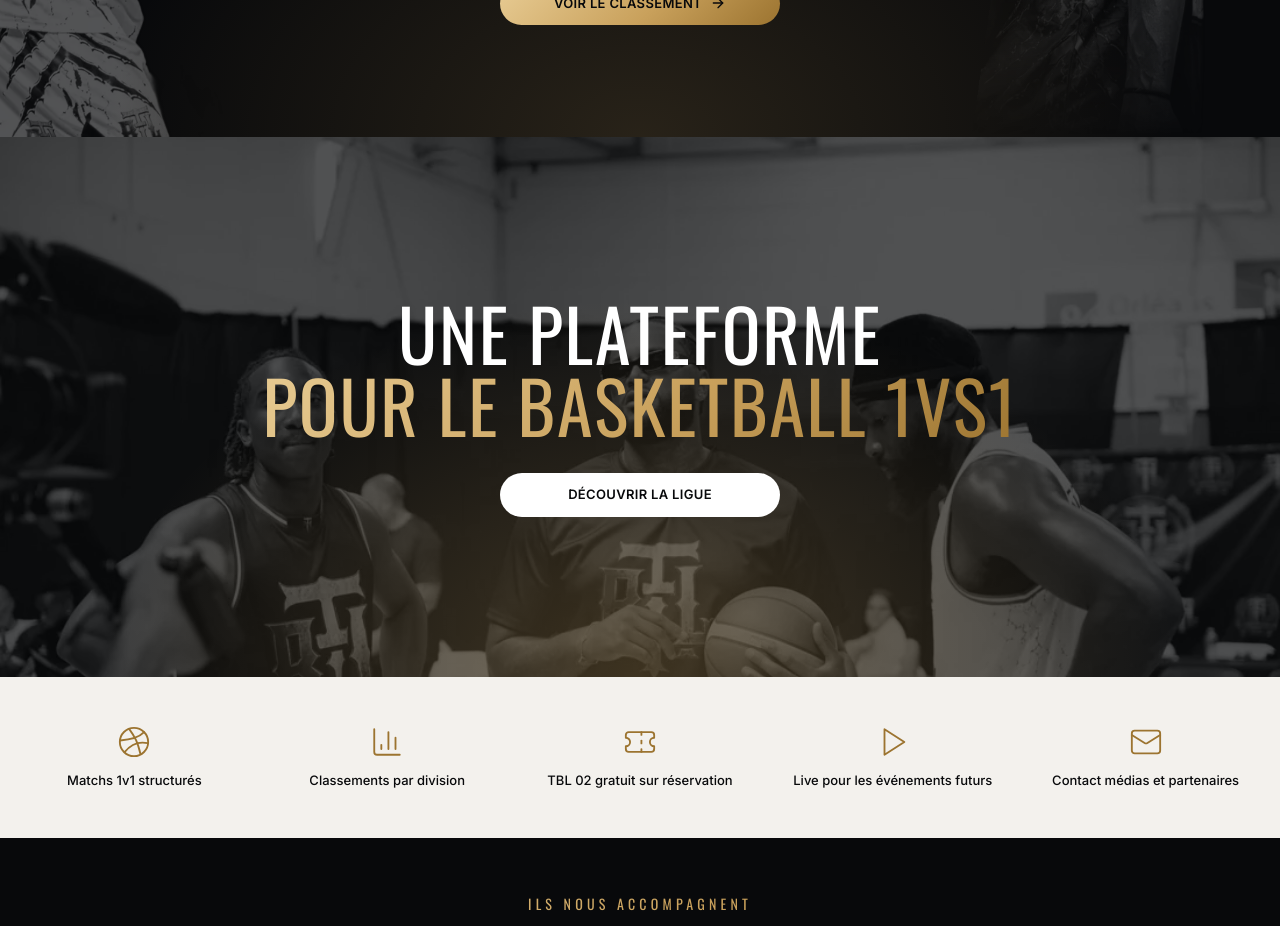
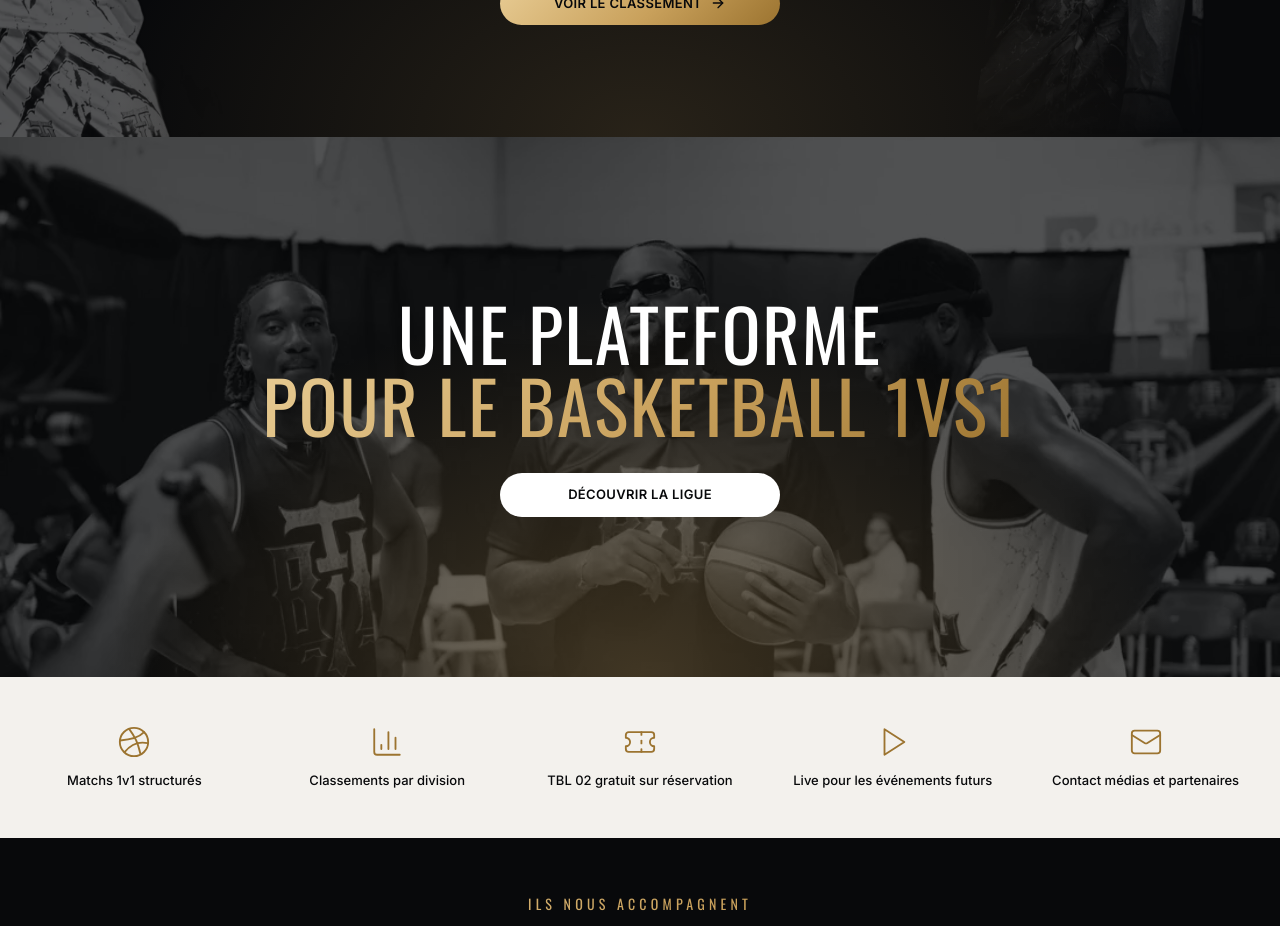
Before and after one commit to DamienRichardII/TBL, a Next.js app: page / in a window 1280 px wide. Shown: the part 3520-4446 px from the top of the page. Built offline with nearby package versions, Linux system fonts and the light colour scheme; no server answers; the database is empty.

Commit message:
Banniere : photo recadree sur les joueurs

```diff
--- a/src/components/Home.tsx
+++ b/src/components/Home.tsx
@@ -197,7 +197,7 @@ export function Divisions() {
 export function Banner() {
   return (
     <section className="relative isolate overflow-hidden py-24 text-center lg:py-40">
-      <Image src={IMG.banner} alt="" fill sizes="100vw" className="-z-10 object-cover object-[50%_22%] grayscale" />
+      <Image src={IMG.banner} alt="" fill sizes="100vw" className="-z-10 object-cover object-[50%_46%] grayscale" />
       <div className="absolute inset-0 -z-10 bg-ink/70" />
       <div className="gold-glow absolute inset-x-0 bottom-0 -z-10 h-full" />
       <Reveal>
```
